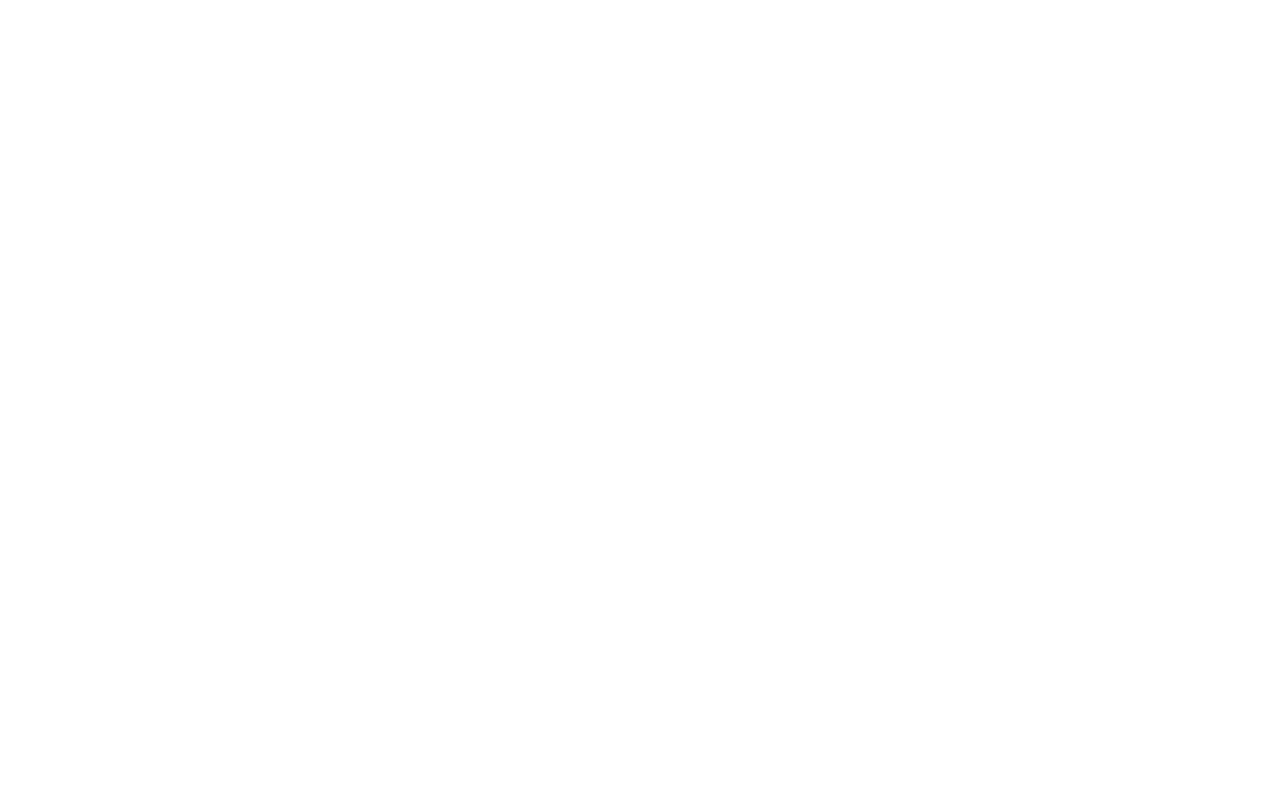
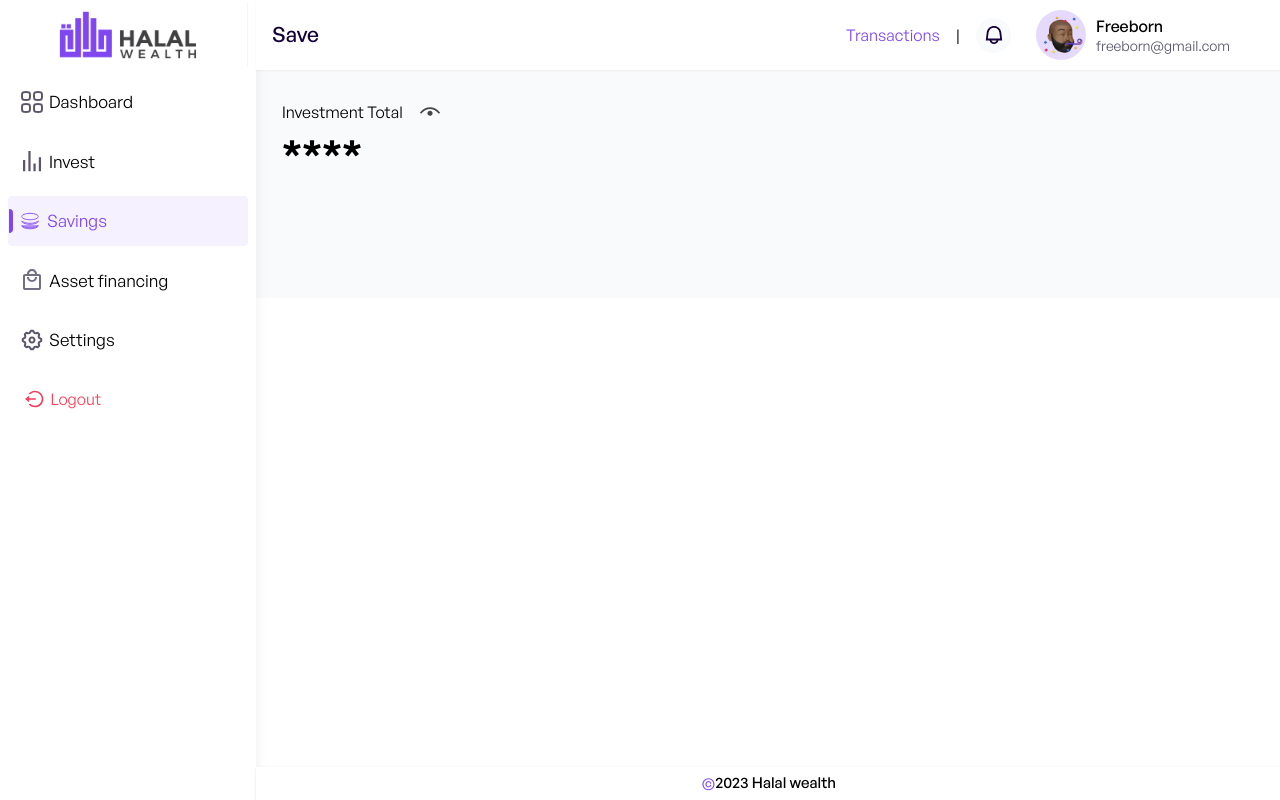
Before and after one commit to Stepheeeen/halal-wealth, a Next.js app: page /dashboard/savings in a window 1280 px wide. Built offline with nearby package versions, Linux system fonts and the light colour scheme.

Commit message:
mr money vibess

```diff
--- a/src/app/dashboard/savings/page.tsx
+++ b/src/app/dashboard/savings/page.tsx
@@ -1,10 +1,17 @@
-import React from 'react'
+"use client"
+import React, { useState } from 'react'
+import DashboardContainer from '@/components/dashboard/dashboardContainer'
+import { HideIcon, ShowIcon } from '../../../../public/assets/icons'
+import { BalanceCard } from '@/components/reusable/card/Card'
 
 const page = () => {
+  const [show, setShow] = useState(false);
+  const handleClick = () => setShow(!show);
+
   return (
-    <div>
-
-    </div>
+    <DashboardContainer PageTItle='Save'>
+      <BalanceCard customStyle='text-black p-0 ml-[-10px]' styleName='' CardTitle='Investment Total' hideBalance={handleClick} BalanceIcon={show ? <HideIcon /> : <ShowIcon />} Balance={show ? '₦ 100,000' : '****'} handleClick1={''} handleClick2={''} button1='' button2='' buttonIcon1={''} buttonIcon2={''} styling1='' styling2='' />
+    </DashboardContainer>
   )
 }
 
```
